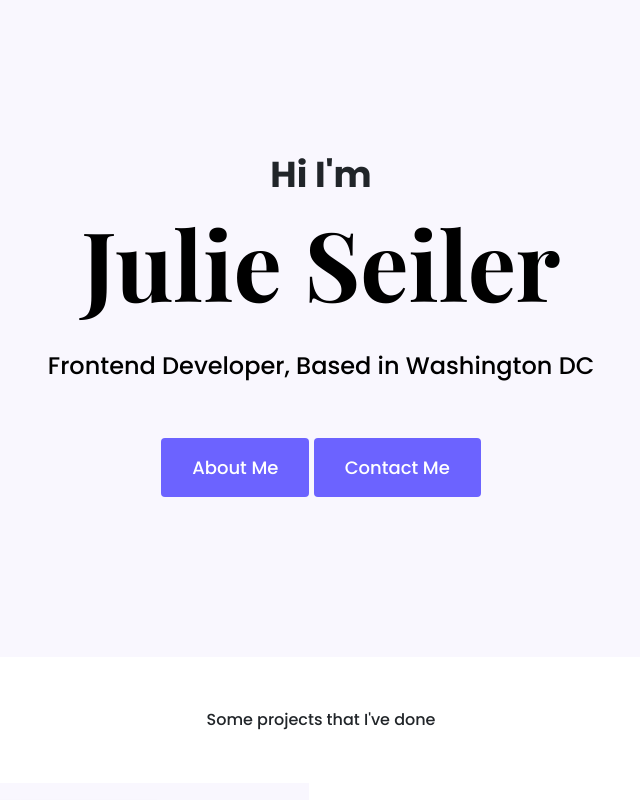
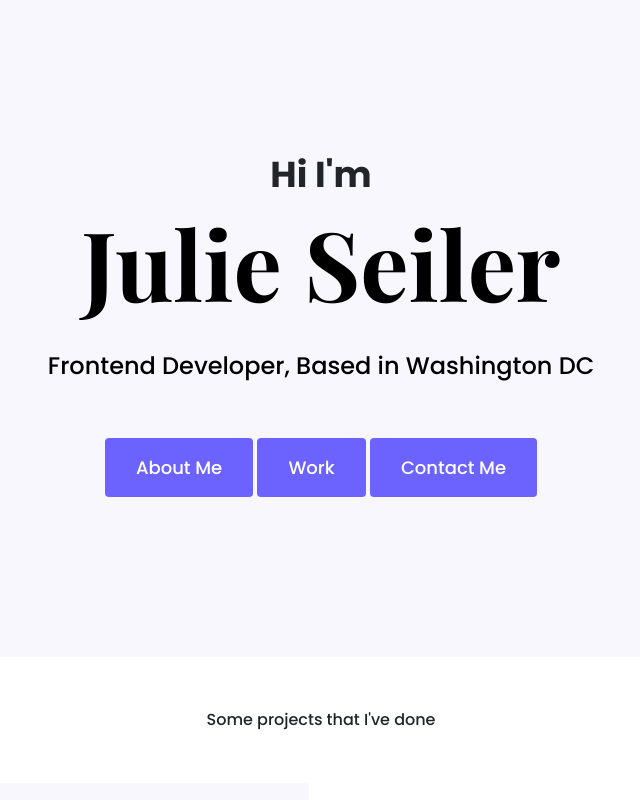
Before and after one commit to julesseiler/Portfolio-Project-1, a plain HTML site: page index.html in a window 1280 px wide. Shown: the top 800 px of the page, without its empty margins (319-959 px from the left). Drawn offline with nearby package versions, Linux system fonts and the light colour scheme.

Commit message:
Added pages

```diff
--- a/index.html
+++ b/index.html
@@ -35,6 +35,7 @@
 
       <h2 class="mb-5">Frontend Developer, Based in Washington DC</h2>
       <a href="About.html" class="btn btn-branding">About Me </a>
+      <a href="Work.html" class="btn btn-branding"> Work </a>
       <a href="#" class="btn btn-branding">Contact Me </a>
     </div>
     <p class="text-center m-5">Some projects that I've done</p>
```
